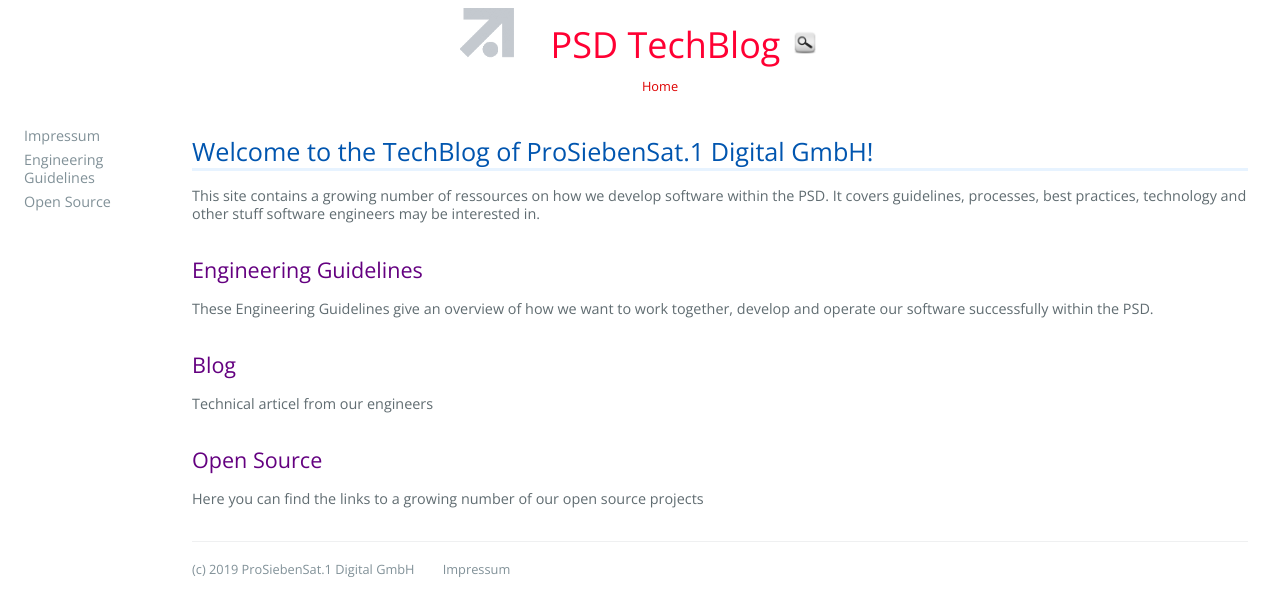
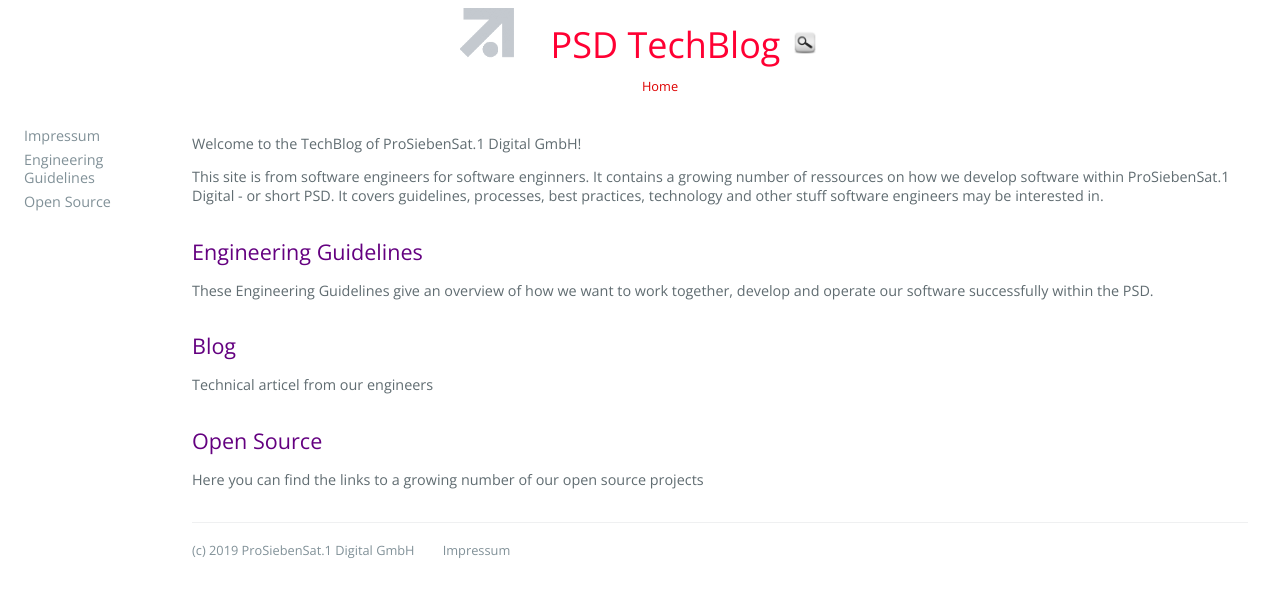
Before and after one commit to croedel/PSD-blog, a Jekyll site: the page built from index.md, in a window 1280 px wide. Shown: the top 616 px of the page. Built offline with Jekyll 4.4.1, drawn with Linux system fonts in a browser that asks for light colours; our own code applies the rules of GitHub Pages for plain Markdown files.

Commit message:
Update index.md

```diff
--- a/index.md
+++ b/index.md
@@ -1,6 +1,6 @@
-# Welcome to the TechBlog of ProSiebenSat.1 Digital GmbH!
+Welcome to the TechBlog of ProSiebenSat.1 Digital GmbH!
 
-This site contains a growing number of ressources on how we develop software within the PSD. It covers guidelines, processes, best practices, technology and other stuff software engineers may be interested in.
+This site is from software engineers for software enginners. It contains a growing number of ressources on how we develop software within ProSiebenSat.1 Digital - or short PSD. It covers guidelines, processes, best practices, technology and other stuff software engineers may be interested in.
 
 ## [Engineering Guidelines](engineering_guidelines/)
 These Engineering Guidelines give an overview of how we want to work together, develop and operate our software successfully within the PSD.
```
